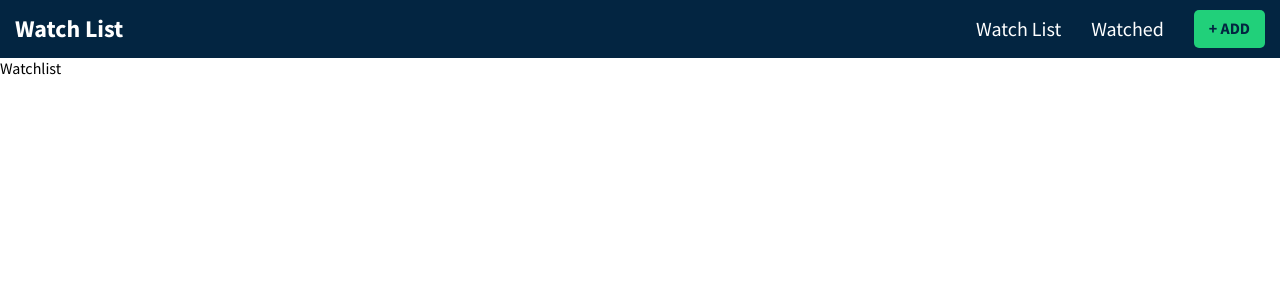
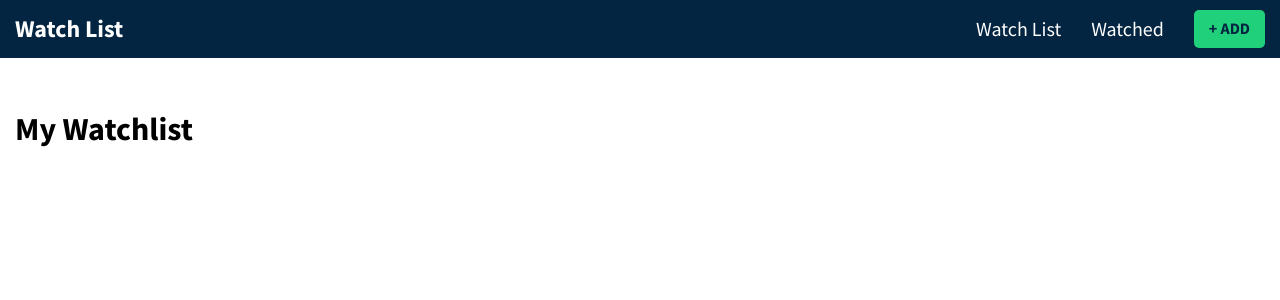
Before and after one commit to LuisDani07/watchlist_peliculas, a React (Vite) app: page / in a window 1280 px wide. Shown: the top 300 px of the page. Built offline with nearby package versions, Linux system fonts and the light colour scheme.

Commit message:
pasando contex api a watchlist

```diff
--- a/src/App.css
+++ b/src/App.css
@@ -145,3 +145,13 @@ list-style: none;
 .result-card .controls button {
   margin-right: 10px;
 }
+/* Movie Page */
+.movie-page {
+    padding: 30px 0;
+  }
+.movie-page .header {
+    display: flex;
+    align-items: center;
+    justify-content: space-between;
+    margin-bottom: 30px;
+ }
--- a/src/components/Watchlist.jsx
+++ b/src/components/Watchlist.jsx
@@ -1,8 +1,17 @@
-import React from 'react'
+import React, {useContext} from 'react';
+import {globalContext} from '../context/Global_State'
 
 function Watchlist() {
+  const {watchlist}=useContext(globalContext)
   return (
-    <div>Watchlist</div>
+       <div className="movie-page">
+        <div className="container">
+          <div className="header">
+            <h1 className="heading">My Watchlist</h1>
+          </div>
+
+        </div>
+       </div>
   )
 }
 
```
Also changed, not shown: src/components/MovieCard.jsx (added).
